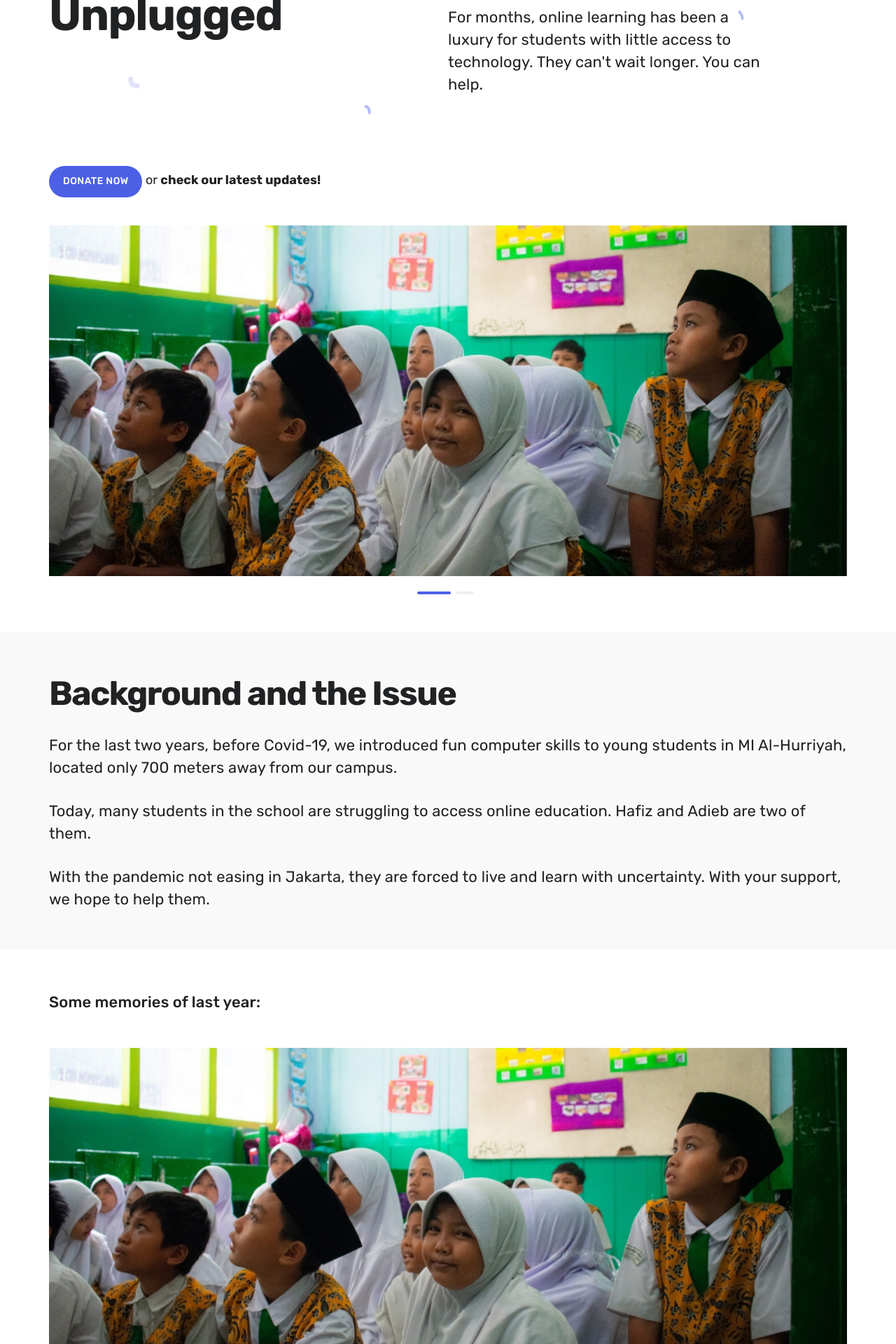
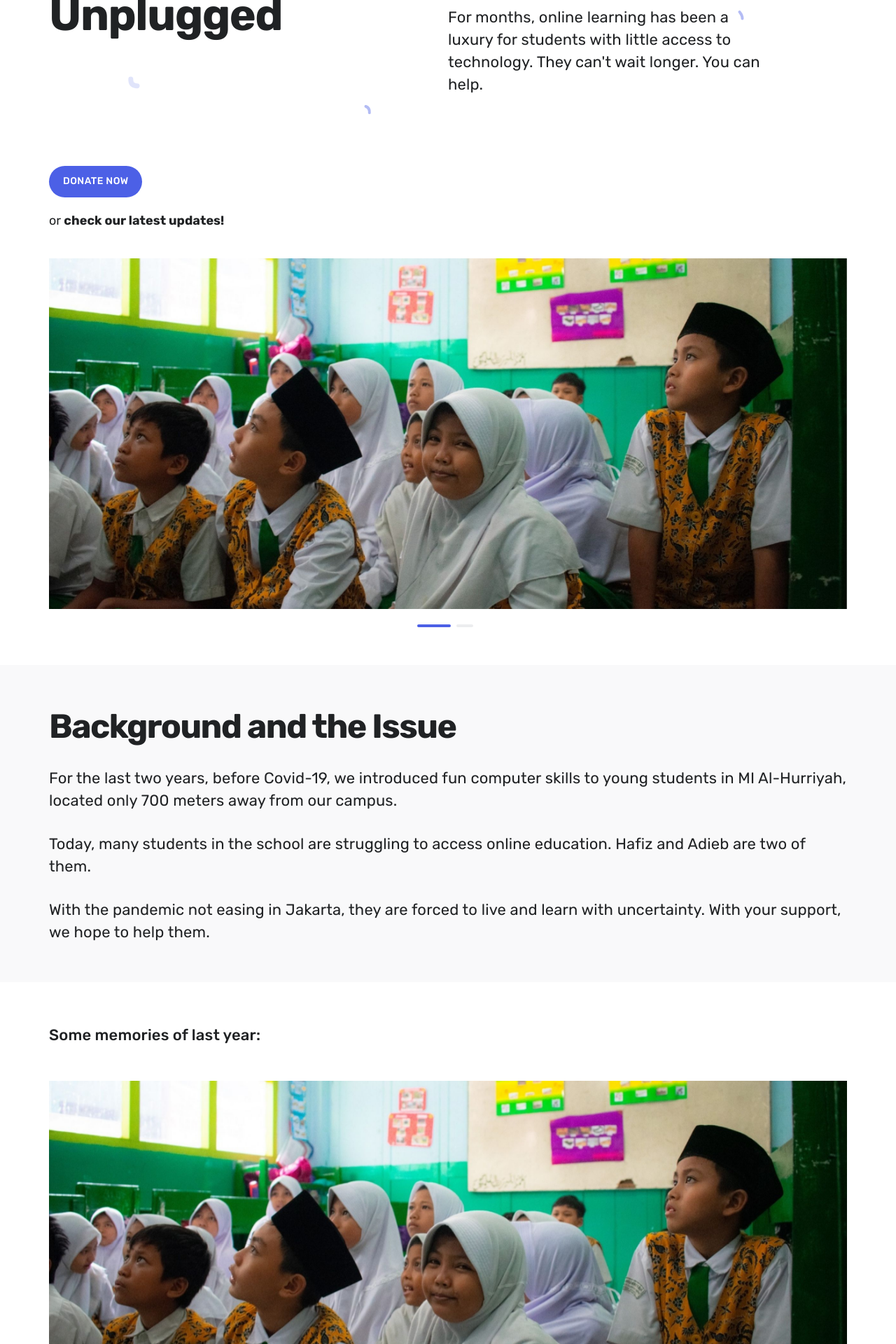
Before and after one commit to SangwookCheon/pluggedin, a Jekyll site: the page built from _projects/1.help-the-unplugged.html, in a window 1280 px wide. Shown: the part 378-2298 px from the top of the page at 70% size. Built offline with Jekyll 4.4.1, drawn with Linux system fonts in a browser that asks for light colours; nearby versions of some CDN libraries.

```diff
--- a/_data/settings.yml
+++ b/_data/settings.yml
@@ -30,7 +30,7 @@
 
 contact_settings:
   email_address: 'plugged-in-jis@jisedu.or.id'
-  form_action: 'https://formspree.io/hello@jekyllthemes.io'
+  form_action: 'https://formspree.io/xnqoaybv'
   confirmation_url: '/thanks'
   email_subject: 'Contact form submission'
   send_button_text: 'Get in Touch'
--- a/_includes/component__contact.html
+++ b/_includes/component__contact.html
@@ -5,7 +5,7 @@
     <div class="contact__wrap">
       <header class="contact__header">
         <h2 class="title">Get In Touch</h2>
-        <p class="subtitle--light">Prefer using email? Say hi at <a
+        <p class="subtitle--light">Prefer using email? Contact us at <a
             href="mailto: {{ site.data.settings.contact_settings.email_address }}">{{ site.data.settings.contact_settings.email_address }}</a>
         </p>
       </header>
@@ -13,17 +13,22 @@
       <form method="POST" action="{{ site.data.settings.contact_settings.form_action }}" class="contact__form">
         <div class="input-group">
           <label for="name">Your Name</label>
-          <input type="text" name="name" id="name" placeholder="What should I call you?" />
+          <input type="text" name="name" id="name" placeholder="First and Last" />
         </div>
 
         <div class="input-group">
           <label for="email">Your Email</label>
-          <input type="email" name="email" id="email" placeholder="What's your email address?" />
+          <input type="email" name="email" id="email" placeholder="To reply back to you" />
+        </div>
+
+        <div class="input-group">
+          <label for="message">Topic</label>
+          <textarea name="message" id="message" placeholder="Summary of your message" rows="1"></textarea>
         </div>
 
         <div class="input-group">
           <label for="message">Your Message</label>
-          <textarea name="message" id="message" placeholder="What’s on your mind?" rows="4"></textarea>
+          <textarea name="message" id="message" placeholder="Please describe." rows="3"></textarea>
         </div>
 
         <input type="hidden" name="_next" value="{{ site.data.settings.contact_settings.confirmation_url }}" />
--- a/_projects/1.help-the-unplugged.html
+++ b/_projects/1.help-the-unplugged.html
@@ -33,7 +33,9 @@
 	<section class="listing">
 		<div class="wrap">
 
-      <p><a href="#" class="hero__cta button--fill">Donate Now</a>   or <a href="#">check our latest updates!</a></p>
+      <p><a href="#" class="hero__cta button--fill">Donate Now</a></p>
+      <br>
+      <p>or <a href="#">check our latest updates!</a></p>
 
       {% include post-components/gallery.html
         columns = 1
```
